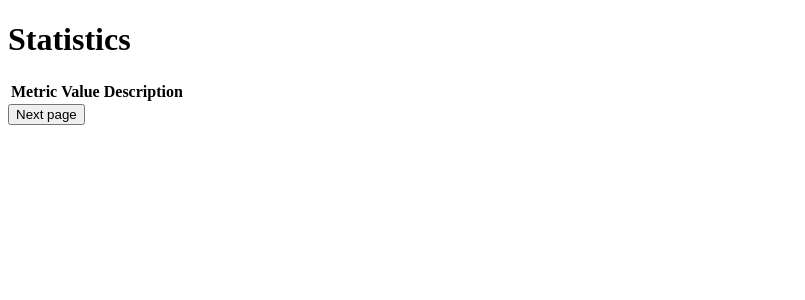
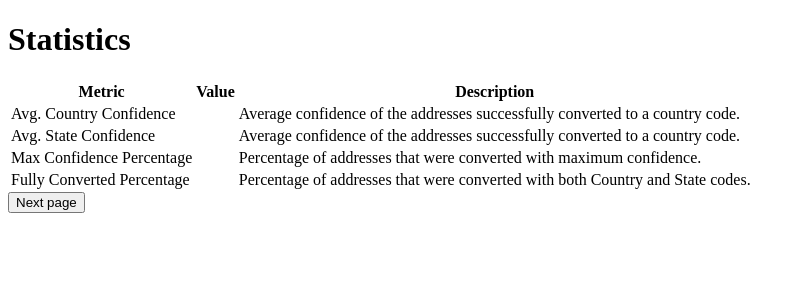
Before and after one commit to ianrm02/salesforce_project, a Flask app: template main/templates/statistics.html in a window 1280 px wide. Shown: the top 300 px of the page, without its empty margins (0-805 px from the left). Run offline with Flask 3, Linux system fonts and the light colour scheme; the template is opened without the code that fills it, so the values that code supplies are empty; parts of the project's set-up code (start-up, migrations or seed data) failed here and were passed over.

Commit message:
Added return values to get_intermediate_statistics, shown on statistics page

```diff
--- a/main/templates/address_skeleton.html
+++ b/main/templates/address_skeleton.html
@@ -41,6 +41,7 @@
   <input type="submit" value="Search"> <br><br>
 
   <button onclick="redirect('statistics')">Next page</button>
+  <button id="nextPageAdmin" onclick="redirect('statistics')">Next page Admin</button>
 <br><br>
   Search for sets of addresses to assist in the approval process.<br>
   Provide at least two fields for a search. Spaces are considered not empty and the search is case sensitive.<br>
--- a/main/templates/statistics.html
+++ b/main/templates/statistics.html
@@ -11,6 +11,26 @@
     <th>Value</th>
     <th>Description</th>
   </tr>
+  <tr>
+    <td>Avg. Country Confidence</td>
+    <td>{{stats[0]}}</td>
+    <td>Average confidence of the addresses successfully converted to a country code.</td>
+  </tr>
+  <tr>
+    <td>Avg. State Confidence</td>
+    <td>{{stats[1]}}</td>
+    <td>Average confidence of the addresses successfully converted to a country code.</td>
+  </tr>
+  <tr>
+    <td>Max Confidence Percentage</td>
+    <td>{{stats[2]}}</td>
+    <td>Percentage of addresses that were converted with maximum confidence.</td>
+  </tr>
+  <tr>
+    <td>Fully Converted Percentage</td>
+    <td>{{stats[3]}}</td>
+    <td>Percentage of addresses that were converted with both Country and State codes.</td>
+  </tr>
 </table>
 <button onclick="redirect()">Next page</button>
 <script>
--- a/main/webapp.py
+++ b/main/webapp.py
@@ -142,7 +142,7 @@ def address_approve():
 
 @app.route("/statistics")
 def statistics():
-    return render_template('statistics.html')
+    return render_template('statistics.html', stats = clfApp.get_intermediate_diagnostics(clfApp.clf.get_results()))
 
 
 @app.route("/end")
```
Also changed, not shown: main/ClassifierApp.py (+14 -6 lines).
